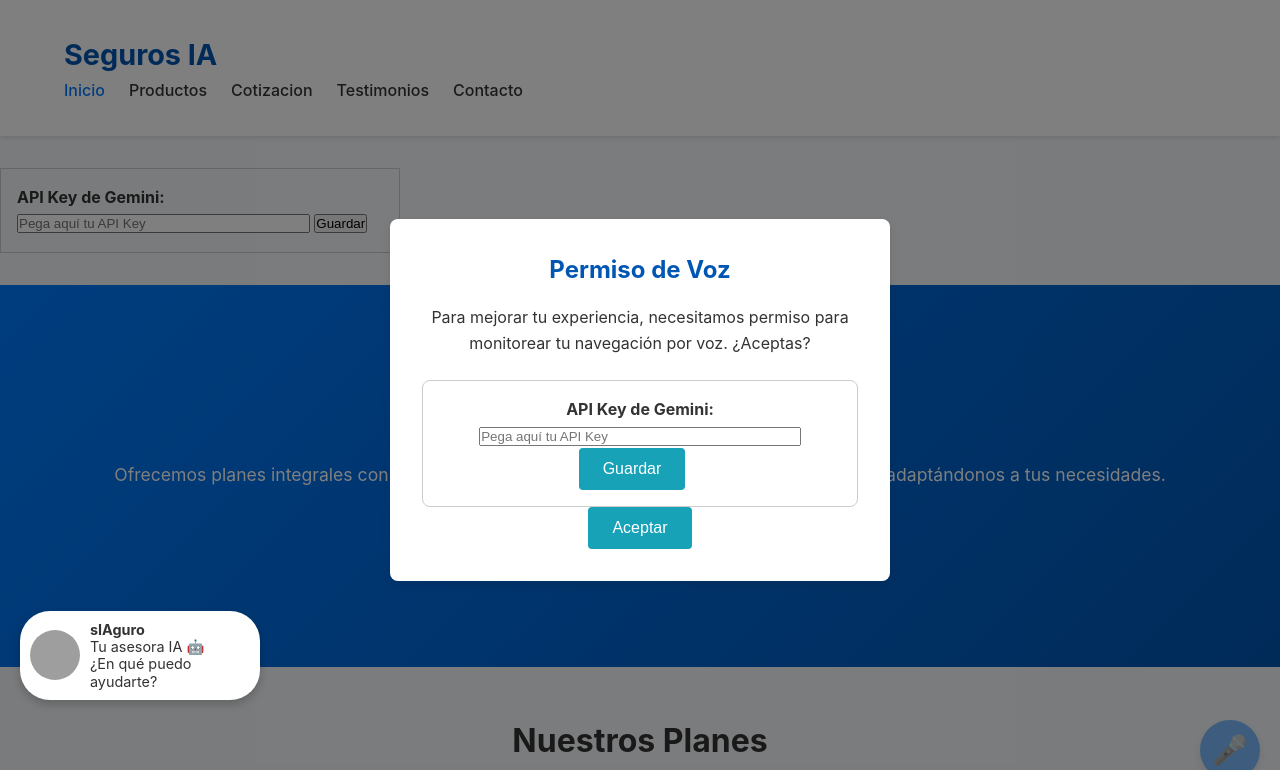
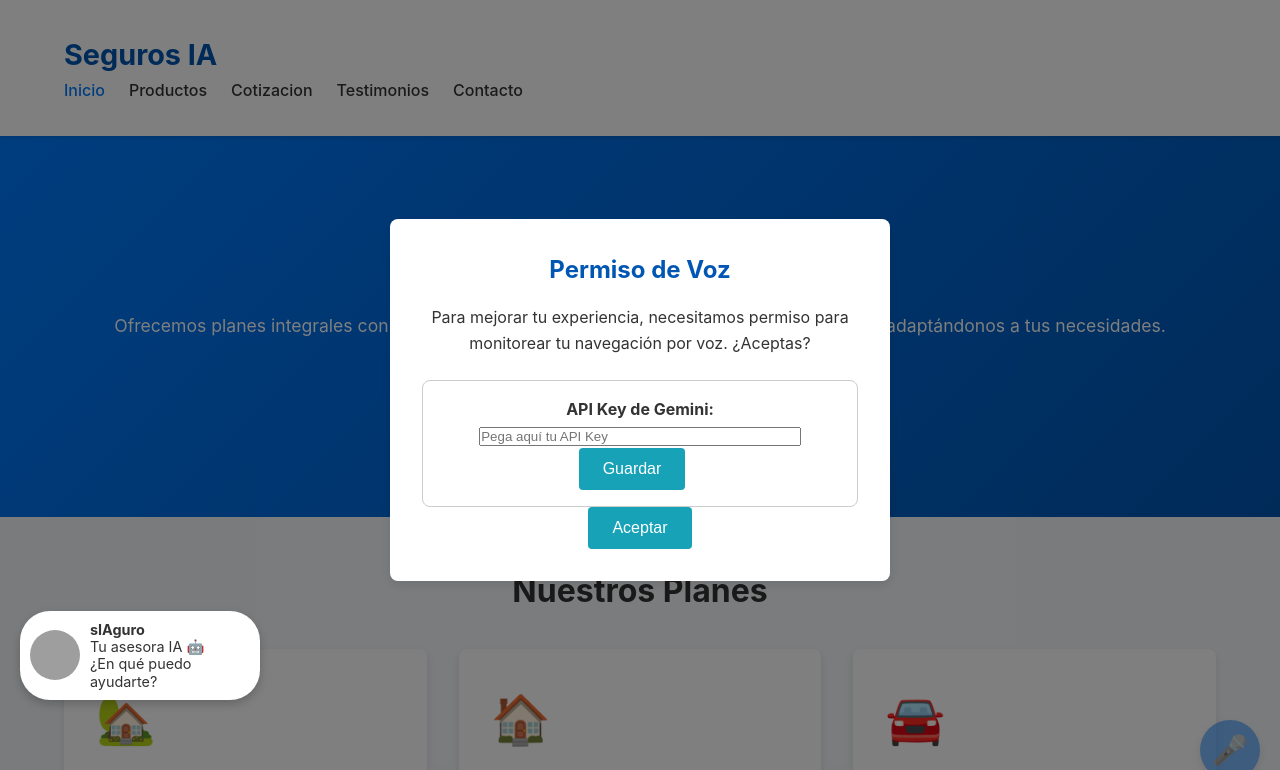
Before and after one commit to afdelgadoisc/HackDayIndraSiaguros, a plain HTML site: page index.html in a window 1280 px wide. Shown: the top 770 px of the page. Drawn offline with Linux system fonts and the light colour scheme; grey boxes are pictures that could not be loaded; a script that the page names is missing.

Commit message:
ultima correccion

```diff
--- a/index.html
+++ b/index.html
@@ -247,12 +247,6 @@
   </header>
 
   <main>
-    <div id="apikey-setup" style="margin: 2em 0; padding: 1em; border: 1px solid #ccc; max-width: 400px;">
-      <label for="gemini-apikey"><strong>API Key de Gemini:</strong></label>
-      <input type="text" id="gemini-apikey" placeholder="Pega aquí tu API Key" style="width: 80%;" />
-      <button id="save-apikey">Guardar</button>
-      <span id="apikey-status" style="margin-left: 1em; color: green;"></span>
-    </div>
     <div id="avatarAsistente">
       <img src="https://cdn-icons-png.flaticon.com/512/4712/4712100.png" alt="Asistente Virtual" />
       <div class="mensaje">
```
